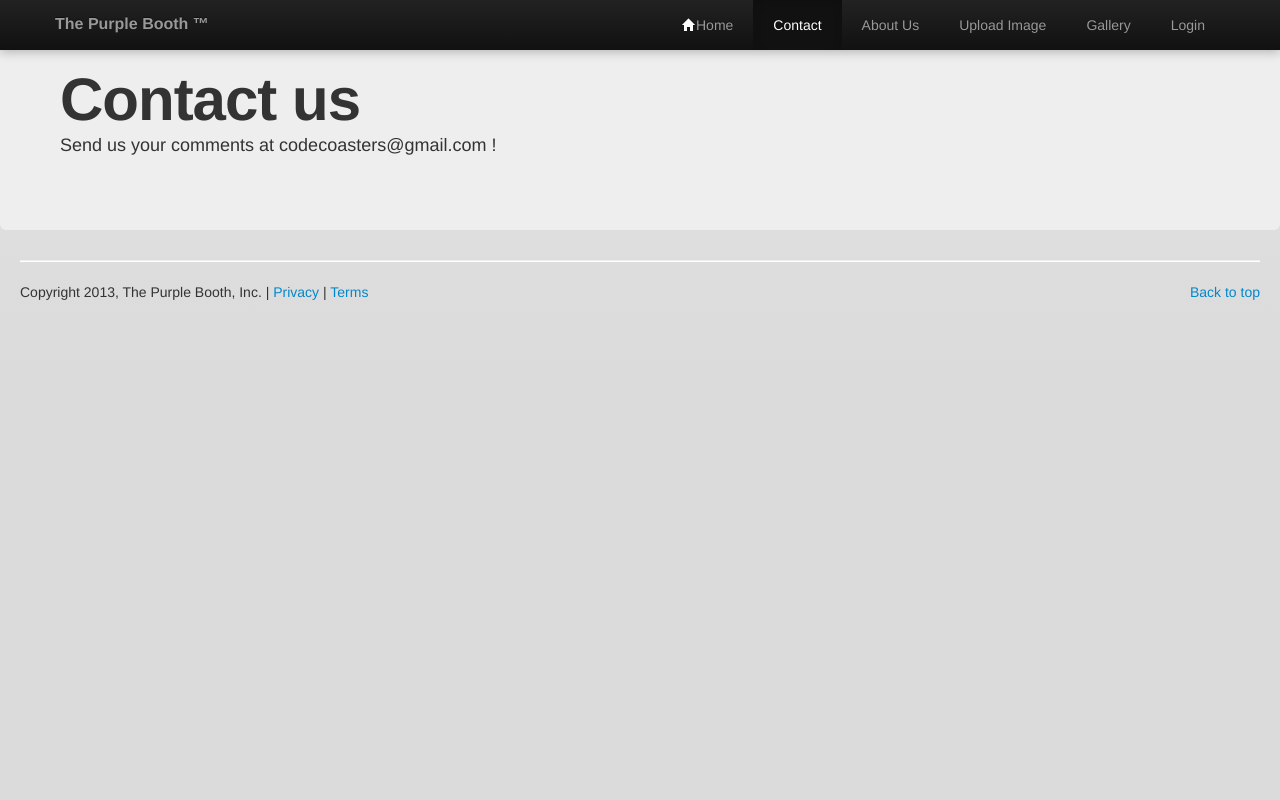
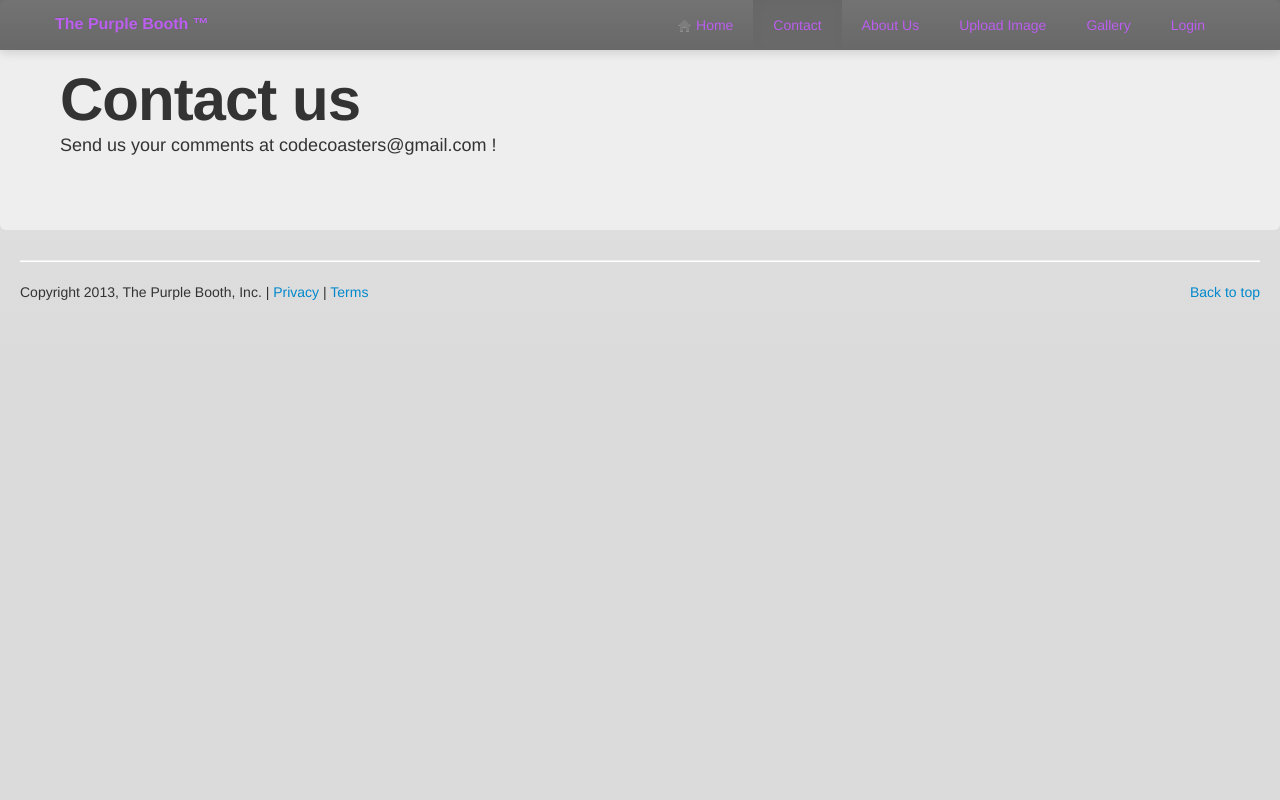
Before and after one commit to ameyakoshti/ThePurplebooth, a PHP site: page /codenameDS/contact.php in a window 1280 px wide. Run offline with PHP 8.4, Linux system fonts and the light colour scheme; some libraries are stand-ins or nearby versions.

Commit message:
Purple-ising the navbar... Looks fancy.. ;)

```diff
--- a/css/home.css
+++ b/css/home.css
@@ -1,5 +1,9 @@
 @CHARSET "ISO-8859-1";
 
+
+html, body {
+	height: 100%;
+}
 body {
 /* 	background: url('/codenameDS/img/home/purple-pattern.jpg') 0 0 repeat-y; */
 
@@ -145,6 +149,11 @@ filter: progid:DXImageTransform.Microsoft.gradient( startColorstr='#e2e2e2', end
         line-height: 1.5;
       }
 
+      #codenameDSnavigationbar > li > a {
+          background-color: pink;
+          color: white;
+        }
+
     }
 
      /* CUSTOMIZE THE NAVBAR
@@ -158,9 +167,7 @@ filter: progid:DXImageTransform.Microsoft.gradient( startColorstr='#e2e2e2', end
       right: 0;
       z-index: 10;
       margin-bottom: -90px; /* Negative margin to pull up carousel. 90px is roughly margins and height of navbar. */
-    }
-    .navbar-wrapper .navbar {
-
+      opacity: 0.6;
     }
 
     /* Remove border and change up box shadow for more contrast */
@@ -169,6 +176,7 @@ filter: progid:DXImageTransform.Microsoft.gradient( startColorstr='#e2e2e2', end
       -webkit-box-shadow: 0 2px 10px rgba(0,0,0,.25);
          -moz-box-shadow: 0 2px 10px rgba(0,0,0,.25);
               box-shadow: 0 2px 10px rgba(0,0,0,.25);
+      #background-image: linear-gradient(to bottom, #6b0099, #6b0099);
     }
 
     /* Downsize the brand/project name a bit */
@@ -177,11 +185,17 @@ filter: progid:DXImageTransform.Microsoft.gradient( startColorstr='#e2e2e2', end
       font-size: 16px;
       font-weight: bold;
       text-shadow: 0 -1px 0 rgba(0,0,0,.5);
+      color: #9b00F0;
     }
 
     /* Navbar links: increase padding for taller navbar */
     .navbar .nav > li > a {
       padding: 15px 20px;
+      color: #9b00F0;
+    }
+
+    .navbar .nav .active > a {
+      color: #9b00F0;
     }
 
     /* Offset the responsive button for proper vertical alignment */
--- a/includes/footer.php
+++ b/includes/footer.php
@@ -1,5 +1,5 @@
 <!-- FOOTER -->
-<div id="footer" style="margin: 20px;">
+<div id="footer" class="footer" style="margin: 20px;">
 	<footer>
 		<hr class="featurette-divider">
 		<p class="pull-right"><a href="#">Back to top</a></p>
--- a/includes/masterpage.php
+++ b/includes/masterpage.php
@@ -38,7 +38,7 @@ ini_set('display_errors', 'On');
 
 			<div class="nav-collapse collapse">
 				<ul class="nav pull-right" id="codenameDSnavigationbar">
-					<li><a href="/codenameDS/index.php"><i class="icon-home icon-white"></i>Home</a></li>
+					<li><a href="/codenameDS/index.php"><i class="icon-home" style="color: #9b00F0;"></i>&nbsp;Home</a></li>
 					<li><a href="/codenameDS/contact.php">Contact</a></li>
 					<li><a href="/codenameDS/about_us.php">About Us</a></li>
 					<li><a href="/codenameDS/upload_image.php">Upload Image</a></li>
```
